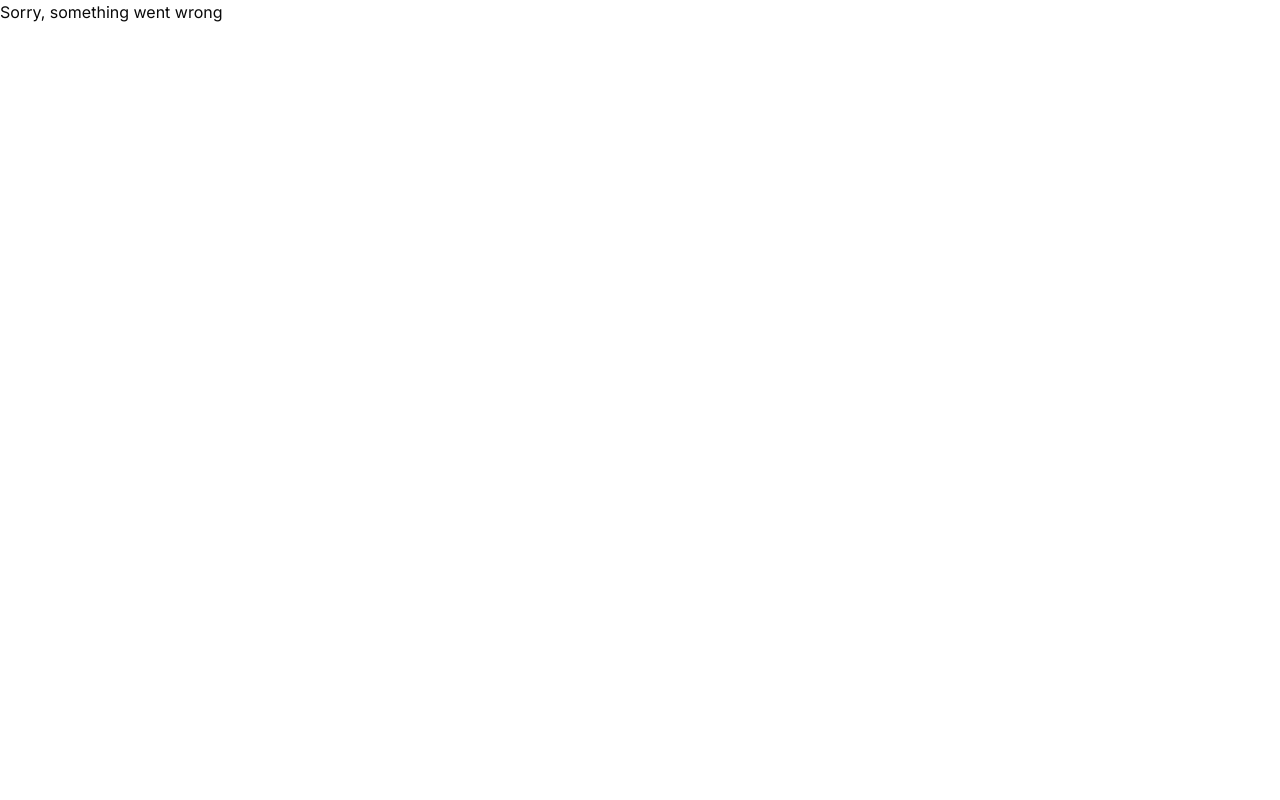
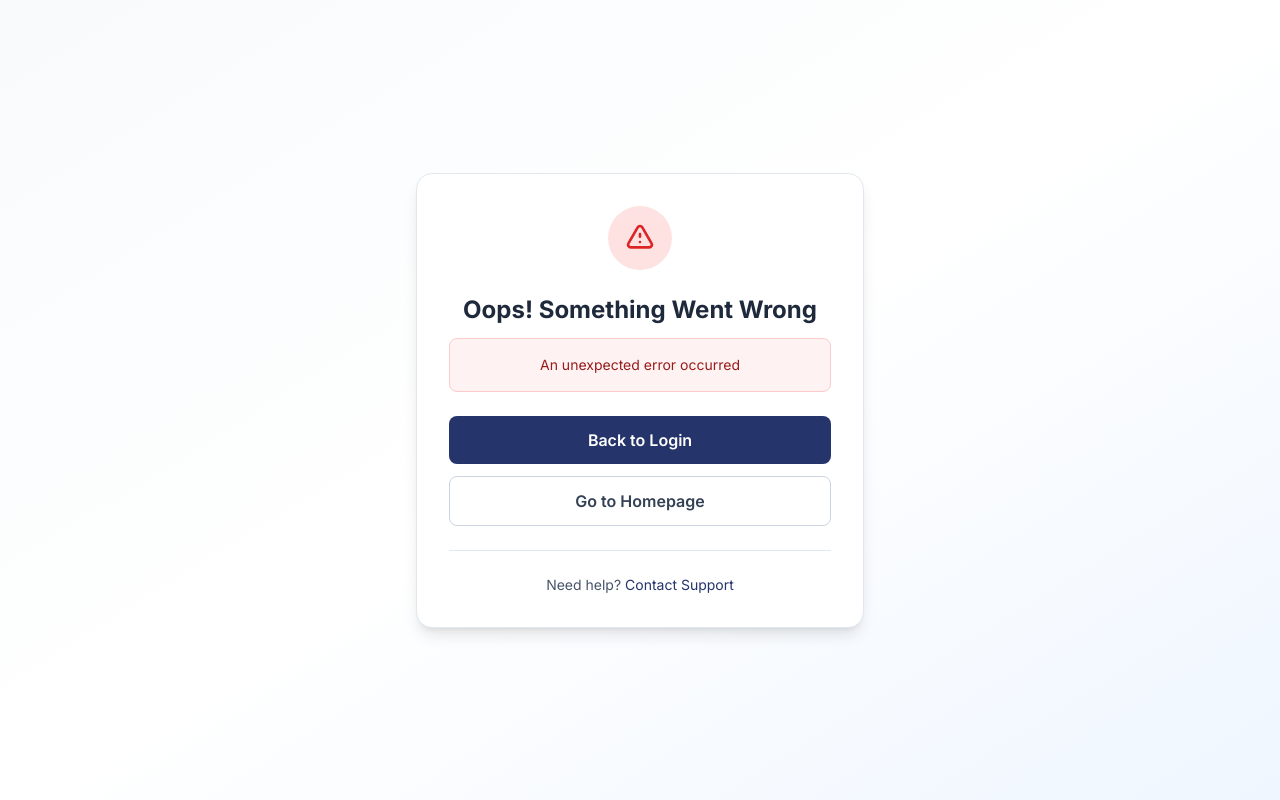
Before and after one commit to CSci-153-Web-Systems-and-Technologies/batch-2025-mathwiz-arena-web, a Next.js app: page /error in a window 1280 px wide. Built offline with nearby package versions, Linux system fonts and the light colour scheme.

Commit message:
Update error page for a detailed error messages when registration failed

```diff
--- a/app/error/page.tsx
+++ b/app/error/page.tsx
@@ -1,3 +1,68 @@
-export default function ErrorPage() {
-  return <p>Sorry, something went wrong</p>;
+import Link from "next/link";
+
+export default function ErrorPage({
+  searchParams,
+}: {
+  searchParams: { message?: string };
+}) {
+  const errorMessage = searchParams.message || "An unexpected error occurred";
+
+  return (
+    <div className="min-h-screen bg-gradient-to-br from-slate-50 via-white to-blue-50 flex items-center justify-center p-4">
+      <div className="w-full max-w-md">
+        <div className="bg-white rounded-2xl shadow-lg p-8 border border-slate-200 text-center">
+          {/* Error Icon */}
+          <div className="mx-auto w-16 h-16 bg-red-100 rounded-full flex items-center justify-center mb-6">
+            <svg
+              xmlns="http://www.w3.org/2000/svg"
+              className="h-8 w-8 text-red-600"
+              fill="none"
+              viewBox="0 0 24 24"
+              stroke="currentColor"
+            >
+              <path
+                strokeLinecap="round"
+                strokeLinejoin="round"
+                strokeWidth={2}
+                d="M12 9v2m0 4h.01m-6.938 4h13.856c1.54 0 2.502-1.667 1.732-3L13.732 4c-.77-1.333-2.694-1.333-3.464 0L3.34 16c-.77 1.333.192 3 1.732 3z"
+              />
+            </svg>
+          </div>
+
+          <h1 className="text-2xl font-bold text-slate-800 mb-3">
+            Oops! Something Went Wrong
+          </h1>
+
+          <div className="bg-red-50 border border-red-200 rounded-lg p-4 mb-6">
+            <p className="text-sm text-red-800">{errorMessage}</p>
+          </div>
+
+          <div className="space-y-3">
+            <Link
+              href="/login"
+              className="block w-full bg-[#25346A] text-white py-3 px-4 rounded-lg font-semibold hover:bg-[#1a2650] transition-colors"
+            >
+              Back to Login
+            </Link>
+
+            <Link
+              href="/"
+              className="block w-full border border-slate-300 text-slate-700 py-3 px-4 rounded-lg font-semibold hover:bg-slate-50 transition-colors"
+            >
+              Go to Homepage
+            </Link>
+          </div>
+
+          <div className="mt-6 pt-6 border-t border-slate-200">
+            <p className="text-sm text-slate-600">
+              Need help?{" "}
+              <a href="mailto:support@mathwiz.com" className="text-[#25346A] hover:underline">
+                Contact Support
+              </a>
+            </p>
+          </div>
+        </div>
+      </div>
+    </div>
+  );
 }
```
Also changed, not shown: lib/auth-actions.ts (+10 -1 lines).
